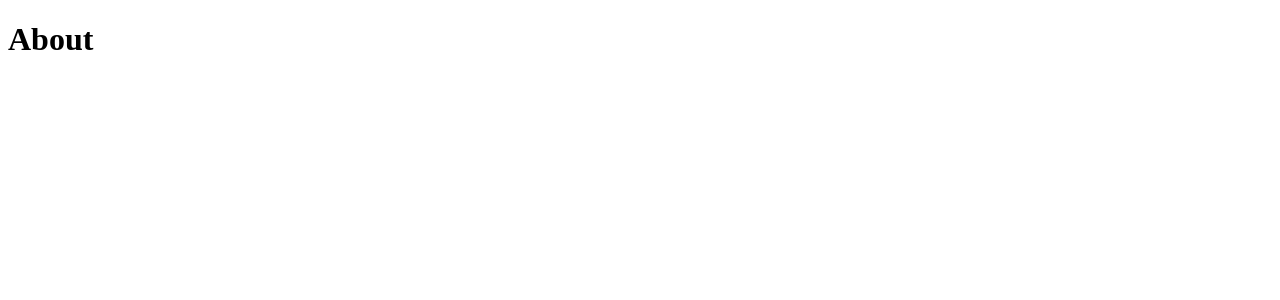
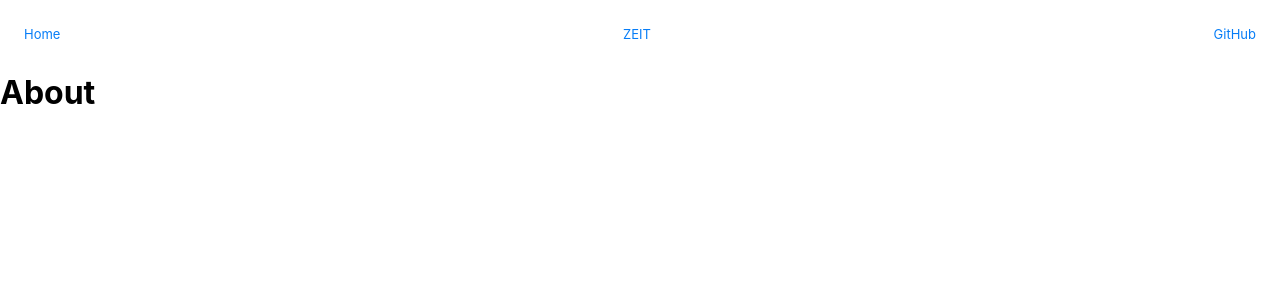
Before and after one commit to VinceGrilli/tracker, a Next.js app: page /about in a window 1280 px wide. Shown: the top 300 px of the page. Built offline with nearby package versions, Linux system fonts and the light colour scheme.

Commit message:
refactor to use Layout component

```diff
--- /dev/null
+++ b/components/Layout.js
@@ -0,0 +1,18 @@
+import Head from 'next/head';
+import Nav from '../components/nav';
+
+const Layout = ({ children }) => {
+  return (
+    <div>
+      <Head>
+        <title>Home</title>
+        <link rel='icon' href='/favicon.ico' />
+      </Head>
+
+      <Nav />
+      <main>{children}</main>
+    </div>
+  );
+};
+
+export default Layout;
--- a/pages/about.js
+++ b/pages/about.js
@@ -1,8 +1,10 @@
+import Layout from '../components/Layout';
+
 const About = () => {
   return (
-    <div>
+    <Layout>
       <h1>About</h1>
-    </div>
+    </Layout>
   );
 };
 
```
Also changed, not shown: pages/index.js (+14 -22 lines).
